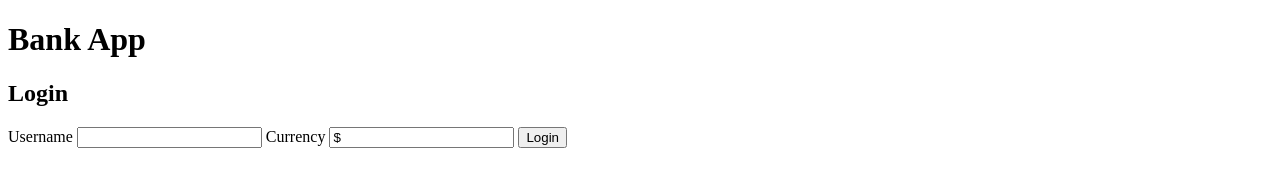
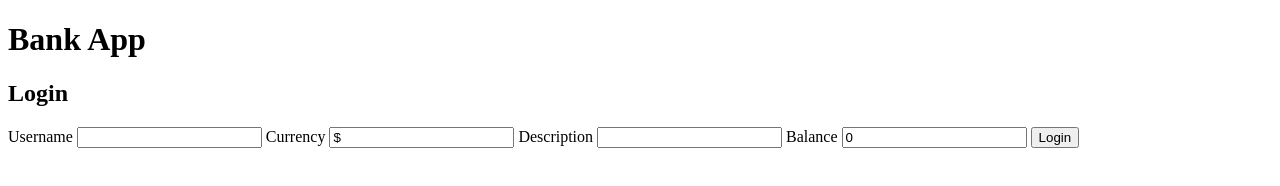
Before and after one commit to Ay-slim/effective-sniffle, a browser extension: page bank-app/index.html in a window 1280 px wide. Drawn offline with Linux system fonts and the light colour scheme.

Commit message:
Description and balance

```diff
--- a/bank-app/index.html
+++ b/bank-app/index.html
@@ -18,6 +18,10 @@
           <input type="text" id="user" name="user">
           <label for="currency">Currency</label>
           <input type="text" id="currency" name="currency" value="$">
+          <label for="description">Description</label>
+          <input type="text" id="description" name="description">
+          <label for="balance">Balance</label>
+          <input type="number" id="balance" name="balance" value="0">
           <button>Login</button>
         </form>
       </section>
```
